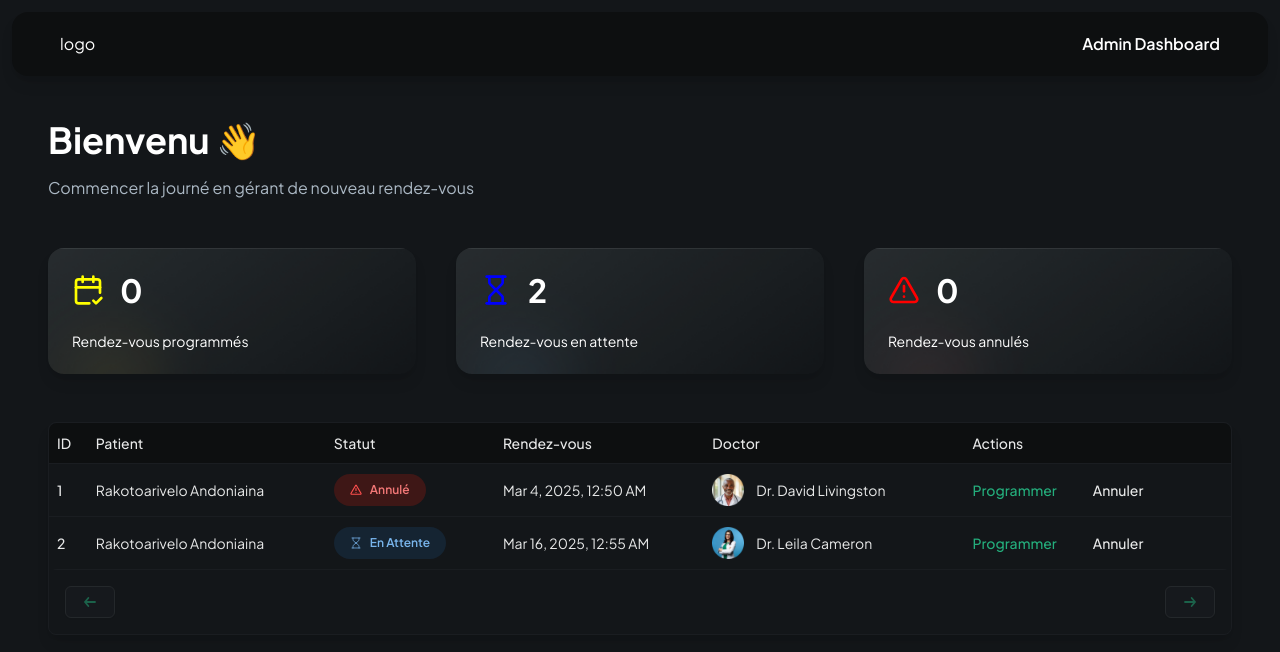
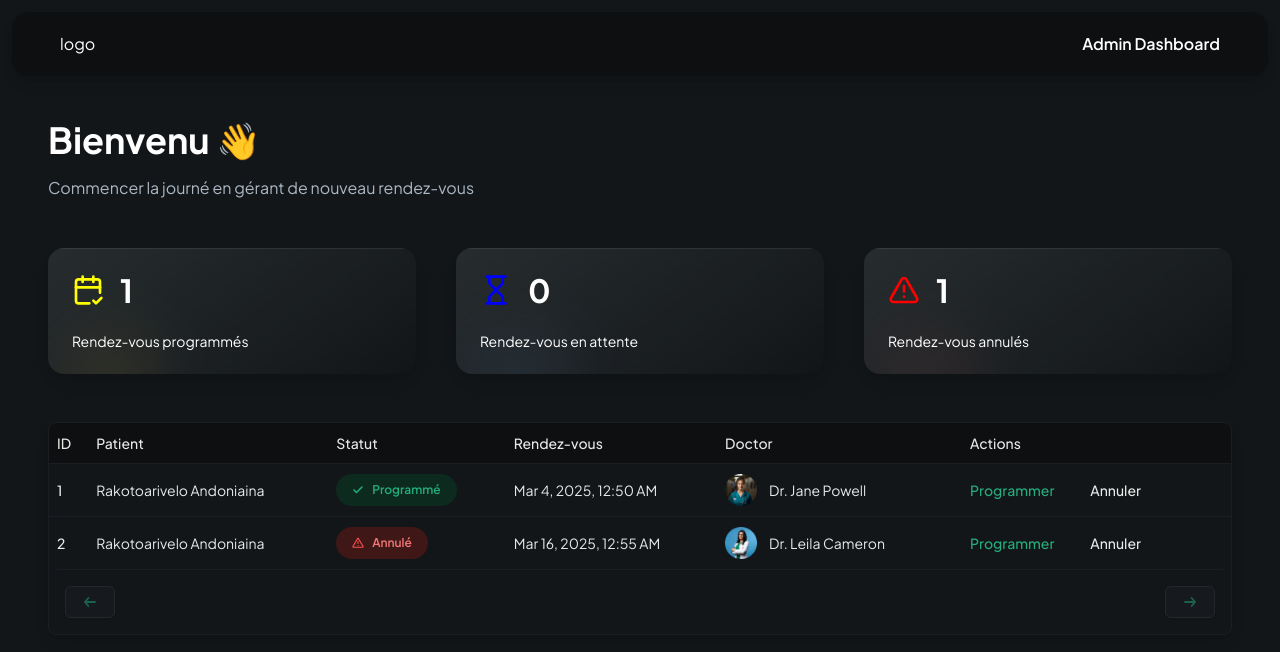
Before and after one commit to RivennSubaru/medical-appointment, a Next.js app: page /admin in a window 1280 px wide. Shown: the top 652 px of the page. Built offline with nearby package versions, Linux system fonts and the light colour scheme; data requests are answered from the project's data file.

Commit message:
fix: update base URL and modify API endpoints for user and appointment management

```diff
--- a/actions/appointment.actions.ts
+++ b/actions/appointment.actions.ts
@@ -73,7 +73,7 @@ export const getRecentAppointmentList = async () => {
 
 export const updateAppointment = async ({ appointmentId, userId, appointment, type }: UpdateAppointmentParams) => {
     try {
-        const res = await fetch(`${baseUrl}/appointment/${appointmentId}`, {
+        const res = await fetch(`${baseUrl}/appointments/${appointmentId}`, {
             method: "PUT",
             headers: { "Content-Type": "application/json" },
             body: JSON.stringify(appointment),
@@ -82,11 +82,14 @@ export const updateAppointment = async ({ appointmentId, userId, appointment, ty
         // TODO SMS notification
 
         revalidatePath('/admin')
-        return parseStringify(updateAppointment)
+        const updatedAppointment = await res.json();
+
+        return parseStringify(updatedAppointment)
+
 
         /* console.log({ appointmentId, userId, appointment, type }); */
 
     } catch (error) {
-
+        console.log(error);
     }
 }
--- a/actions/patient.actions.ts
+++ b/actions/patient.actions.ts
@@ -11,7 +11,7 @@ export const createUser = async (newUser: CreateUserParams) => {
         if (!res.ok) {
             if (res.status === 422) {
                 // L'email existe déjà, récupérer l'utilisateur existant
-                const existingUserRes = await fetch(`${baseUrl}/users?email=${newUser.email}`);
+                const existingUserRes = await fetch(`${baseUrl}/users/email/${newUser.email}`);
 
                 if (!existingUserRes.ok) {
                     throw new Error("Erreur lors de la récupération de l'utilisateur existant");
--- a/app/admin/page.tsx
+++ b/app/admin/page.tsx
@@ -7,36 +7,7 @@ import Link from 'next/link'
 import React from 'react'
 
 const Admin = async() => {
-  const appointments = {
-    totalCount: 2,
-    scheduledCounts: 0,
-    pendingCounts: 2,
-    cancelledCount: 0,
-    documents: [
-      {
-        "userId": "3",
-        "patient": 1,
-        "name":"Rakotoarivelo Andoniaina",
-        "primaryPhysician": "David Livingston",
-        "reason": "Dent",
-        "note": "Dokotera vehivavy s'il vous plait",
-        "schedule": "2025-03-04T00:50:01.000Z",
-        "status": "annulé",
-        "id": 1
-      },
-      {
-        "userId": "3",
-        "patient": 1,
-        "name":"Rakotoarivelo Andoniaina",
-        "primaryPhysician": "Leila Cameron",
-        "reason": "marary nify",
-        "note": "aprem satria mbola anao algrebre",
-        "schedule": "2025-03-16T00:55:30.288Z",
-        "status": "en attente",
-        "id": 2
-      }
-    ]
-}
+  const appointments = await getRecentAppointmentList();
 
   return (
     <div className='mx-auto flex max-w-7xl flex-col space-y-14'>
--- a/components/AppointmentForm.tsx
+++ b/components/AppointmentForm.tsx
@@ -38,7 +38,7 @@ export function AppointmentForm({userId, patientId, type, appointment, setOpen}:
         reason: appointment ? appointment.reason : "",
         note: appointment?.note || "",
         schedule: appointment ? appointment.schedule : new Date(Date.now()),
-        cancellationReason: appointment?.cancellationReason! || ""
+        cancellationReason: appointment?.cancellationReason || ""
     },
   })
 
@@ -82,9 +82,14 @@ export function AppointmentForm({userId, patientId, type, appointment, setOpen}:
             userId,
             appointmentId: appointment?.id!,
             appointment: {
-                primaryPhisician: values?.primaryPhysician,
+                patient: patientId,
+                name: "Rakotoarivelo Andoniaina",
+                userId,
                 schedule: new Date(values?.schedule),
                 status: status as Status,
+                primaryPhysician: values?.primaryPhysician,
+                reason: values?.reason,
+                note: values?.note,
                 cancellationReason: values?.cancellationReason
             },
             type
--- a/components/table/columns.tsx
+++ b/components/table/columns.tsx
@@ -10,6 +10,7 @@ import { Doctors } from "@/lib/constant"
 import Image from "next/image"
 import AppointmentModal from "../AppointmentModal"
 import { Appointment } from "@/types/model.types"
+import { useEffect, useMemo, useState } from "react"
 
 
 export const columns: ColumnDef<Appointment>[] = [
@@ -43,8 +44,8 @@ export const columns: ColumnDef<Appointment>[] = [
   {
     accessorKey: "primaryPhysician",
     header: "Doctor",
-    cell: ({row}) => {
-      const doctor = Doctors.find((doc) => doc.name === row.original.primaryPhysician)
+    cell: ({ row }) => {
+      const doctor = Doctors.find((doc) => doc.name === row.original.primaryPhysician);
 
       return (
         <div className="flex items-center gap-3">
@@ -56,12 +57,13 @@ export const columns: ColumnDef<Appointment>[] = [
             className="size-8"
           />
           <p className="whitespace-nowrap">
-            Dr. {doctor?.name}
+            Dr. {row.original.primaryPhysician}
           </p>
         </div>
-      )
+      );
     }
-  },
+  }
+  ,
   {
     id: "actions",
     header: () => <div className="pl-4">Actions</div>,
--- a/lib/constant.ts
+++ b/lib/constant.ts
@@ -1,4 +1,4 @@
-export const baseUrl = "http://localhost:5000"
+export const baseUrl = "http://localhost:4000"
 export const GenderOptions = ['Masculin', 'Féminin', 'Autre']
 export const Doctors = [
     {
--- a/mock/db.json
+++ b/mock/db.json
@@ -1,7 +1,7 @@
 {
   "users": [
     {
-      "id": 1,
+      "id": "1",
       "name": "John Doe",
       "email": "alice@example.com",
       "phone": "0346225448",
@@ -12,14 +12,14 @@
       "password": "$2a$10$Pr0a4ZWFv45kDJFjeaFkBuQ9M1qHqjQ3.F5rpAPHMhJP.L4Vj0Unm",
       "name": "Radaka",
       "phone": "+261324564578",
-      "id": 2
+      "id": "2"
     },
     {
       "email": "andorakoto@gmail.com",
       "password": "$2a$10$qWy/jKZ583lnlEuMrL7aqedaLgv0XIKDd2gdwWU6PuEv7bhMACACe",
       "name": "Rakotoarivelo Andoniaina",
       "phone": "+261345678912",
-      "id": 3
+      "id": "3"
     }
   ],
   "patients": [
@@ -41,31 +41,33 @@
       "pastMedicalHistory": "",
       "identificationType": "Carte d'étudiant",
       "userId": 3,
-      "id": 1
+      "id": "1"
     }
   ],
   "appointments": [
     {
+      "patient": 1,
+      "name": "Rakotoarivelo Andoniaina",
       "userId": "3",
-      "patient": 1,
-      "name":"Rakotoarivelo Andoniaina",
-      "primaryPhysician": "David Livingston",
-      "reason": "houh",
-      "note": "nmv",
       "schedule": "2025-03-04T00:50:01.000Z",
-      "status": "en attente",
-      "id": 1
+      "status": "programmé",
+      "primaryPhysician": "Jane Powell",
+      "reason": "Marary nify",
+      "note": "Atavu sipa le radoko please",
+      "cancellationReason": "",
+      "id": "1"
     },
     {
+      "patient": 1,
+      "name": "Rakotoarivelo Andoniaina",
       "userId": "3",
-      "patient": 1,
-      "name":"Rakotoarivelo Andoniaina",
+      "schedule": "2025-03-16T00:55:30.288Z",
+      "status": "annulé",
       "primaryPhysician": "Leila Cameron",
-      "reason": "srdyr",
-      "note": "jhug",
-      "schedule": "2025-03-16T00:55:30.288Z",
-      "status": "en attente",
-      "id": 2
+      "reason": "Marary kobo",
+      "note": "Sipa koa azafady",
+      "cancellationReason": "Non",
+      "id": "2"
     }
   ]
 }
--- a/package.json
+++ b/package.json
@@ -25,7 +25,6 @@
     "date-fns": "^4.1.0",
     "input-otp": "^1.4.2",
     "json-server": "^1.0.0-beta.3",
-    "json-server-auth": "^2.1.0",
     "lucide-react": "^0.479.0",
     "next": "15.2.2",
     "next-themes": "^0.4.6",
```
Also changed, not shown: mock/server.js (deleted, +0 -17 lines), components/CustomFormField.tsx (line endings or trailing spaces), 1 other file (tests, documents, lock files or other folders).
